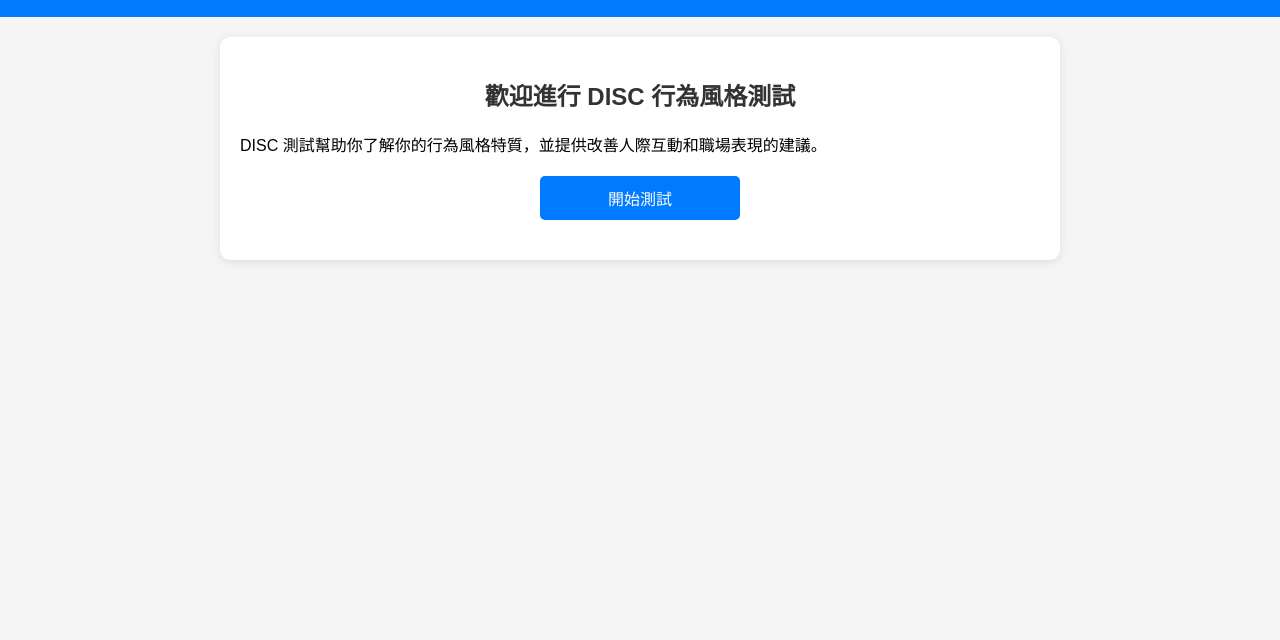
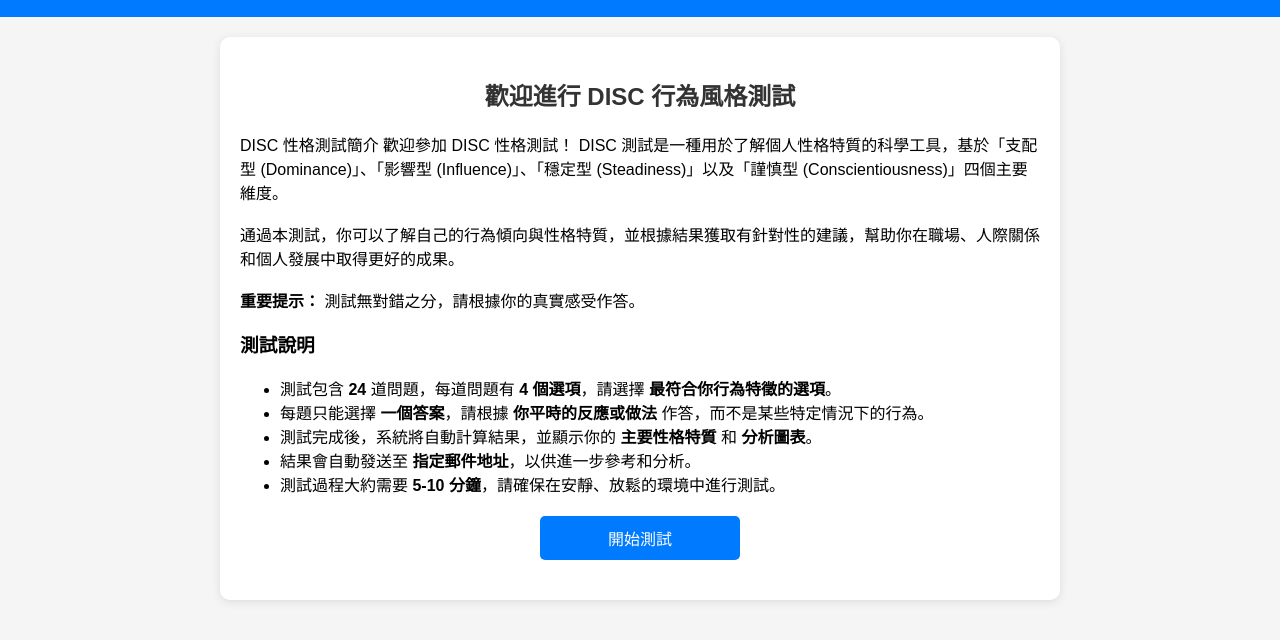
Before and after one commit to jszetomh198X/DISC_index, a plain HTML site: page Index.html in a window 1280 px wide. Shown: the part 102-742 px from the top of the page. Drawn offline with nearby package versions, Linux system fonts and the light colour scheme.

Commit message:
Update Index.html

```diff
--- a/Index.html
+++ b/Index.html
@@ -67,7 +67,22 @@
     <main>
         <div id="welcomePage" class="container">
             <h2>歡迎進行 DISC 行為風格測試</h2>
-            <p>DISC 測試幫助你了解你的行為風格特質，並提供改善人際互動和職場表現的建議。</p>
+            <p>DISC 性格測試簡介
+歡迎參加 DISC 性格測試！
+DISC 測試是一種用於了解個人性格特質的科學工具，基於「支配型 (Dominance)」、「影響型 (Influence)」、「穩定型 (Steadiness)」以及「謹慎型 (Conscientiousness)」四個主要維度。
+<br><br>
+	通過本測試，你可以了解自己的行為傾向與性格特質，並根據結果獲取有針對性的建議，幫助你在職場、人際關係和個人發展中取得更好的成果。
+<br><br>
+	<strong>重要提示：</strong> 測試無對錯之分，請根據你的真實感受作答。
+            </p>
+            <h3>測試說明</h3>
+            <ul>
+                <li>測試包含 <strong>24</strong> 道問題，每道問題有 <strong>4 個選項</strong>，請選擇 <strong>最符合你行為特徵的選項</strong>。</li>
+                <li>每題只能選擇 <strong>一個答案</strong>，請根據 <strong>你平時的反應或做法</strong> 作答，而不是某些特定情況下的行為。</li>
+                <li>測試完成後，系統將自動計算結果，並顯示你的 <strong>主要性格特質</strong> 和 <strong>分析圖表</strong>。</li>
+                <li>結果會自動發送至 <strong>指定郵件地址</strong>，以供進一步參考和分析。</li>
+                <li>測試過程大約需要 <strong>5-10 分鐘</strong>，請確保在安靜、放鬆的環境中進行測試。</li>
+            </ul>
             <button class="btn" onclick="startTest()">開始測試</button>
         </div>
 
```
